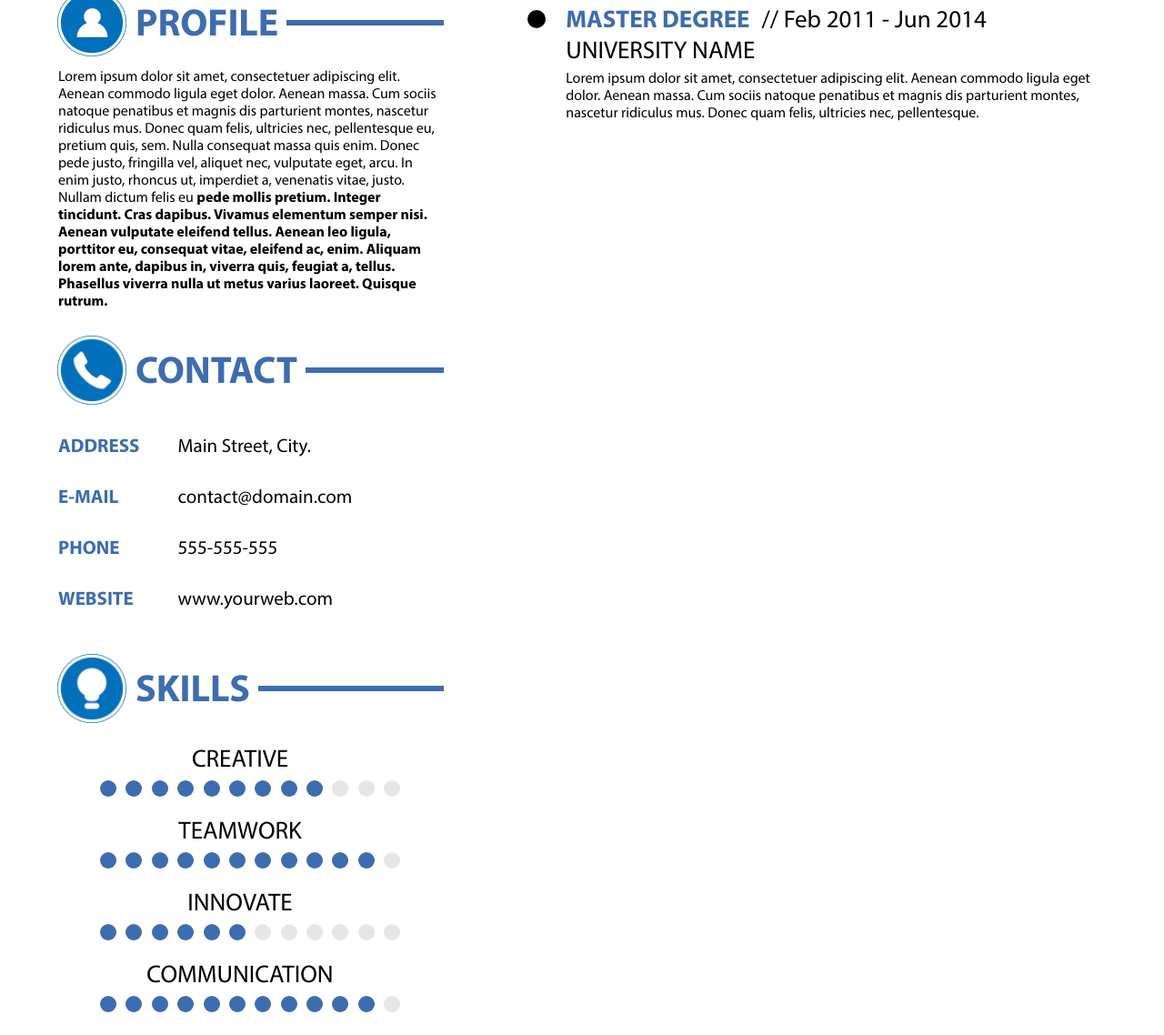
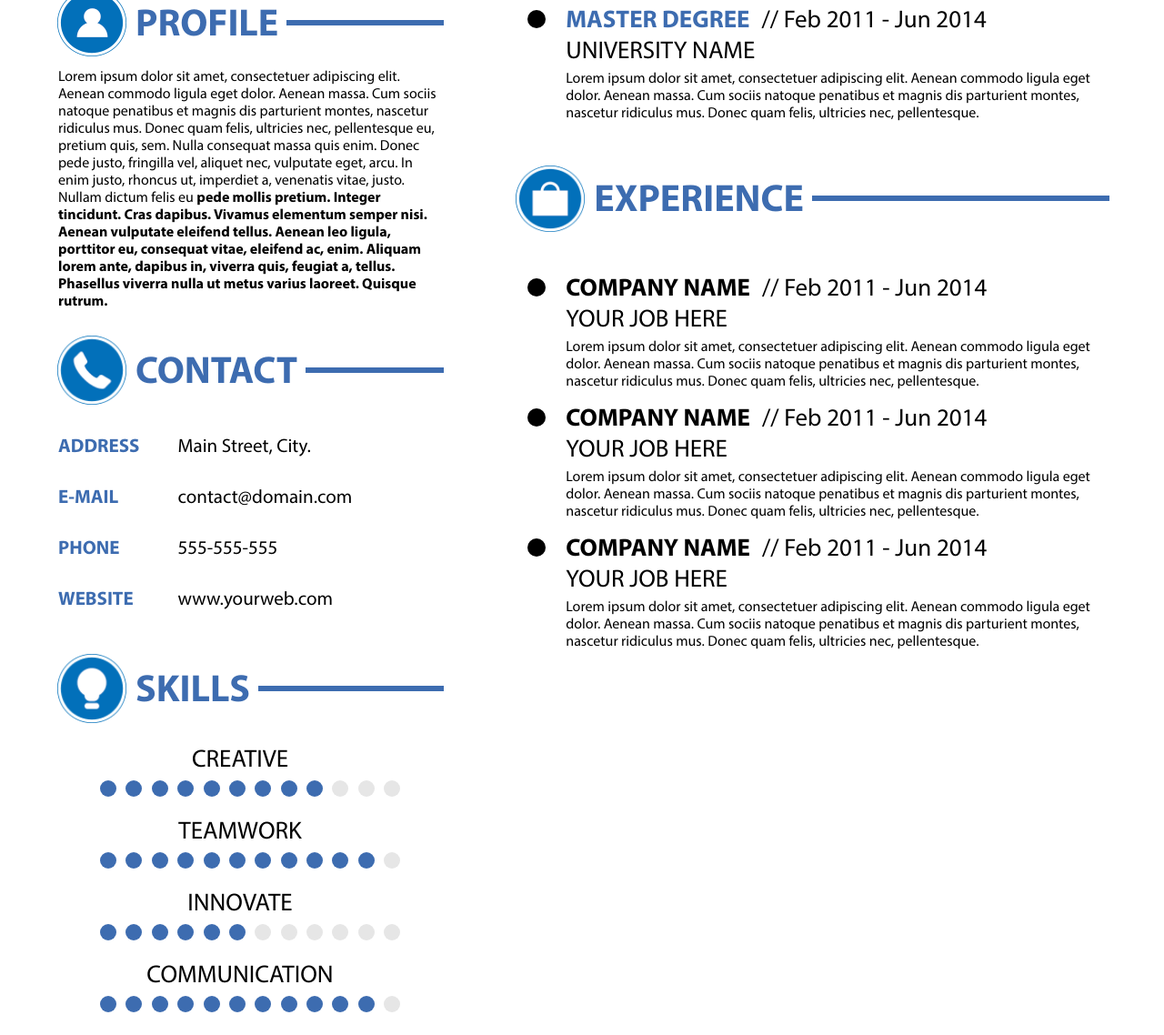
Before and after one commit to MorganaLF/portfolio, a website built with webpack: page src/index.pug in a window 1280 px wide. Shown: the part 603-1741 px from the top of the page at 91% size. Built offline with nearby package versions, Linux system fonts and the light colour scheme; files whose address does not match are found by name.

Commit message:
верстка блока Experience

```diff
--- a/src/column/column_size_6.pug
+++ b/src/column/column_size_6.pug
@@ -1,2 +1,3 @@
 .column.column_size_6
     include education/education
+    include experience/experience
--- a/src/column/education/education.styl
+++ b/src/column/education/education.styl
@@ -0,0 +1,2 @@
+.education
+  margin-bottom: 45px
--- a/src/column/experience/experience.pug
+++ b/src/column/experience/experience.pug
@@ -0,0 +1,39 @@
+section.experience
+    include ../subtitle-group/subtitle-group
+    +title('experience')(class="subtitle-group__icon_portfolio")
+    include ../bulleted-list/bulleted-list
+    +bulletedList({
+      isColoredTitle: false,
+      listItems: [
+        {
+          'h3': 'COMPANY NAME',
+          'span':'// Feb 2011 - Jun 2014',
+          'h4': 'YOUR JOB HERE',
+          'p': 'Lorem ipsum dolor sit amet, consectetuer ' +
+              'adipiscing elit. Aenean commodo ligula eget dolor. ' +
+              'Aenean massa. Cum sociis natoque penatibus et magnis ' +
+              'dis parturient montes, nascetur ridiculus mus. ' +
+              'Donec quam felis, ultricies nec, pellentesque.'
+        },
+        {
+          'h3': 'COMPANY NAME',
+          'span': '// Feb 2011 - Jun 2014',
+          'h4': 'YOUR JOB HERE',
+          'p': 'Lorem ipsum dolor sit amet, consectetuer ' +
+              'adipiscing elit. Aenean commodo ligula eget dolor. ' +
+              'Aenean massa. Cum sociis natoque penatibus et magnis ' +
+              'dis parturient montes, nascetur ridiculus mus. ' +
+              'Donec quam felis, ultricies nec, pellentesque.'
+        },
+        {
+          'h3': 'COMPANY NAME',
+          'span': '// Feb 2011 - Jun 2014',
+          'h4': 'YOUR JOB HERE',
+          'p': 'Lorem ipsum dolor sit amet, consectetuer ' +
+              'adipiscing elit. Aenean commodo ligula eget dolor. ' +
+              'Aenean massa. Cum sociis natoque penatibus et magnis ' +
+              'dis parturient montes, nascetur ridiculus mus. ' +
+              'Donec quam felis, ultricies nec, pellentesque.'
+        }
+      ]
+    })
--- a/src/column/experience/experience.styl
+++ b/src/column/experience/experience.styl
@@ -0,0 +1,3 @@
+.experience
+  .subtitle-group
+    margin-bottom: 19px
--- a/src/column/subtitle-group/subtitle-group.styl
+++ b/src/column/subtitle-group/subtitle-group.styl
@@ -19,6 +19,8 @@
       background-image: url("/images/SKILLS_ICON.png")
     &_star
       background-image: url("/images/EDUCATION_ICON.png")
+    &_portfolio
+      background-image: url("/images/EXPERIENCE_ICON.png")
     &:before
       content: ''
       padding-top: 100%
--- a/src/stylus/main.styl
+++ b/src/stylus/main.styl
@@ -9,3 +9,4 @@
 @import "../column/progress-bar"
 @import "../column/education"
 @import "../column/bulleted-list"
+@import "../column/experience"
```
